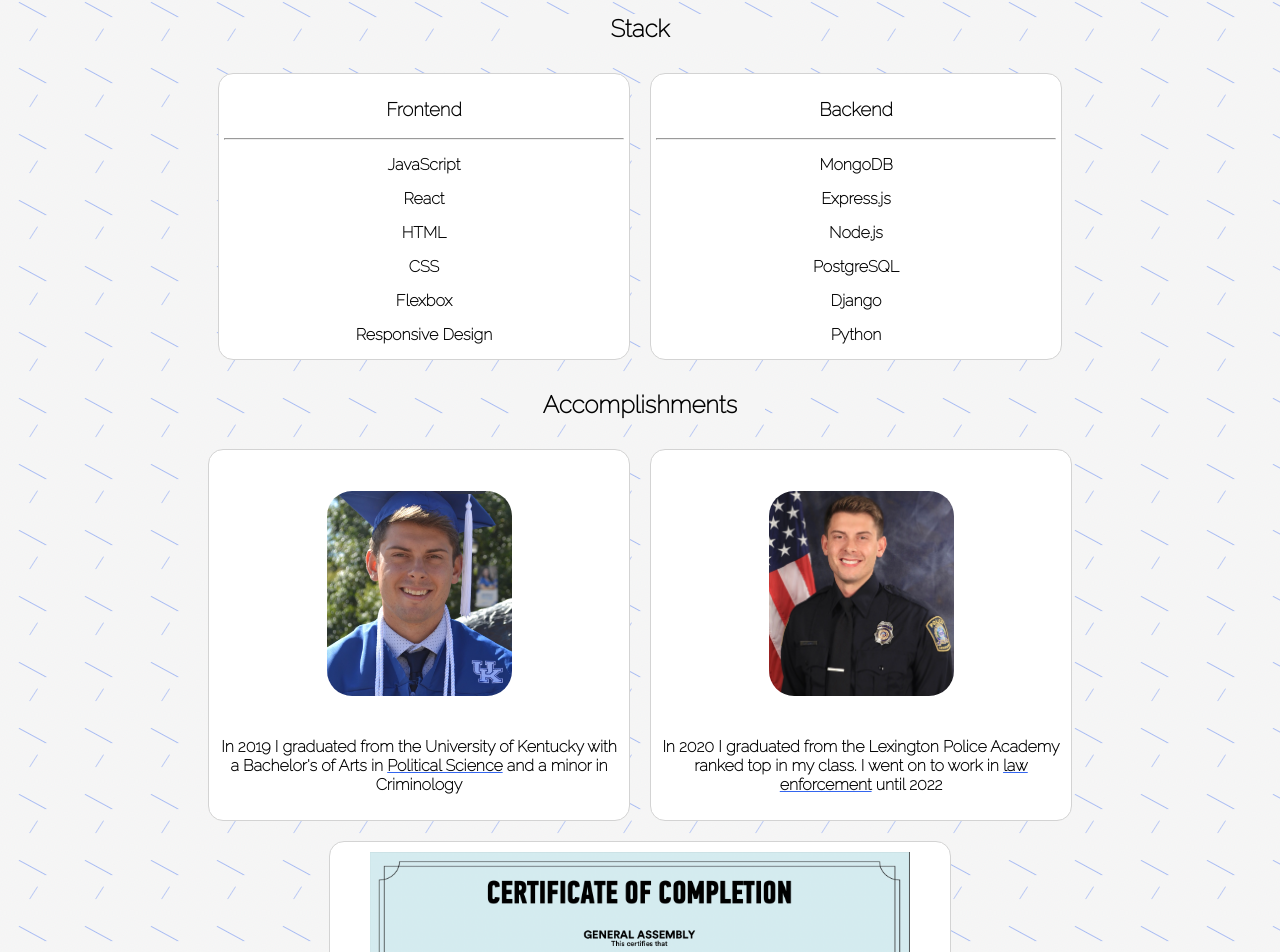
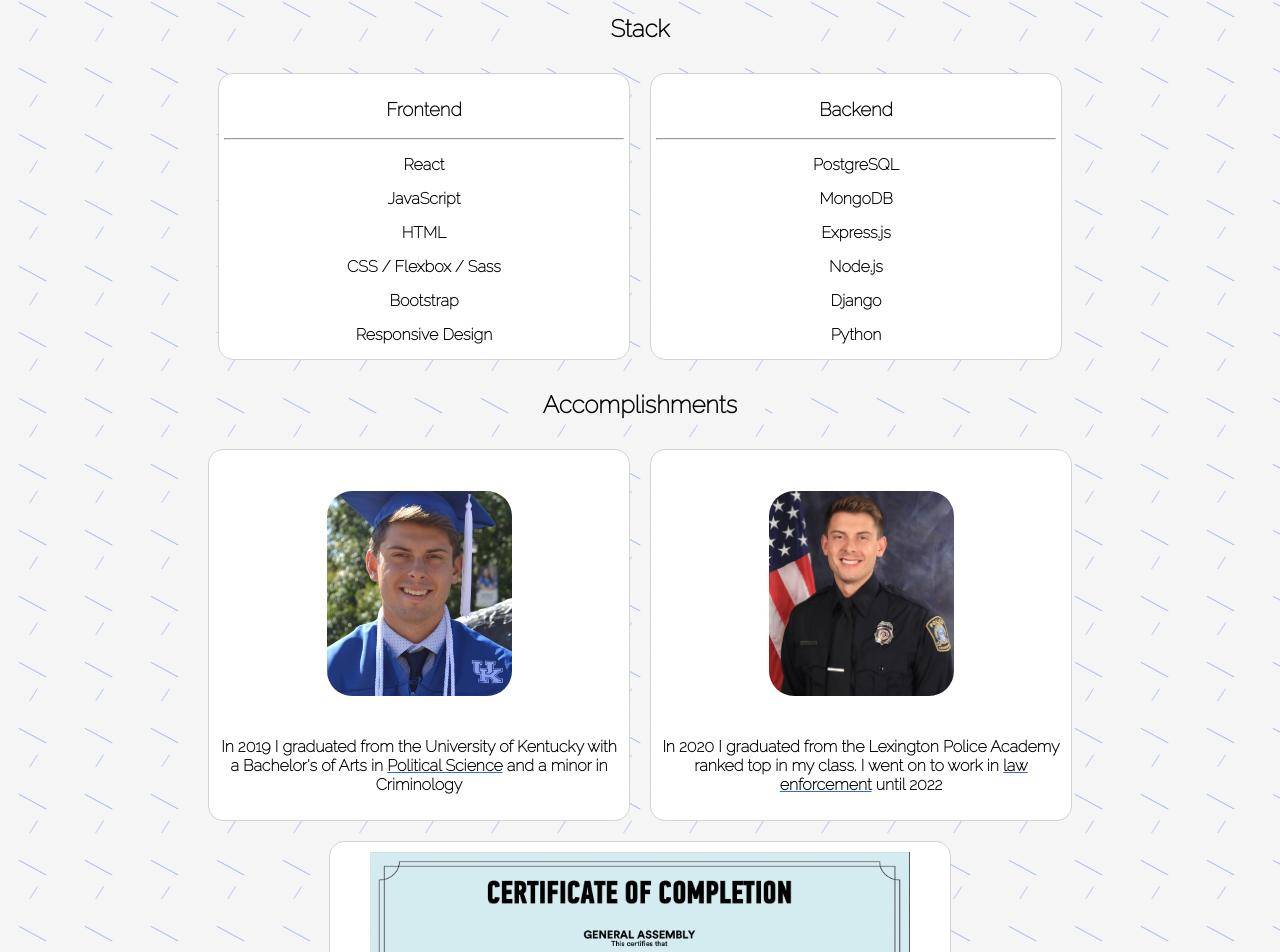
Before and after one commit to JCollinJones25/portfolio_frontend, a React (Create React App) app: page / in a window 1280 px wide. Shown: the part 803-1755 px from the top of the page. Built offline with nearby package versions, Linux system fonts and the light colour scheme; no server answers.

Commit message:
stack updated

```diff
--- a/src/components/Stack.jsx
+++ b/src/components/Stack.jsx
@@ -5,20 +5,20 @@ const Stack = () => {
             <div className="technologies">
                 <h3>Frontend</h3>
                 <hr></hr>
+                <li>React</li>
                 <li>JavaScript</li>
-                <li>React</li>
                 <li>HTML</li>
-                <li>CSS</li>
-                <li>Flexbox</li>
+                <li>CSS / Flexbox / Sass</li>
+                <li>Bootstrap</li>
                 <li>Responsive Design</li>
             </div>
             <div className="technologies">
                 <h3>Backend</h3>
                 <hr></hr>
+                <li>PostgreSQL</li>
                 <li>MongoDB</li>
                 <li>Express.js</li>
                 <li>Node.js</li>
-                <li>PostgreSQL</li>
                 <li>Django</li>
                 <li>Python</li>
             </div>
```
